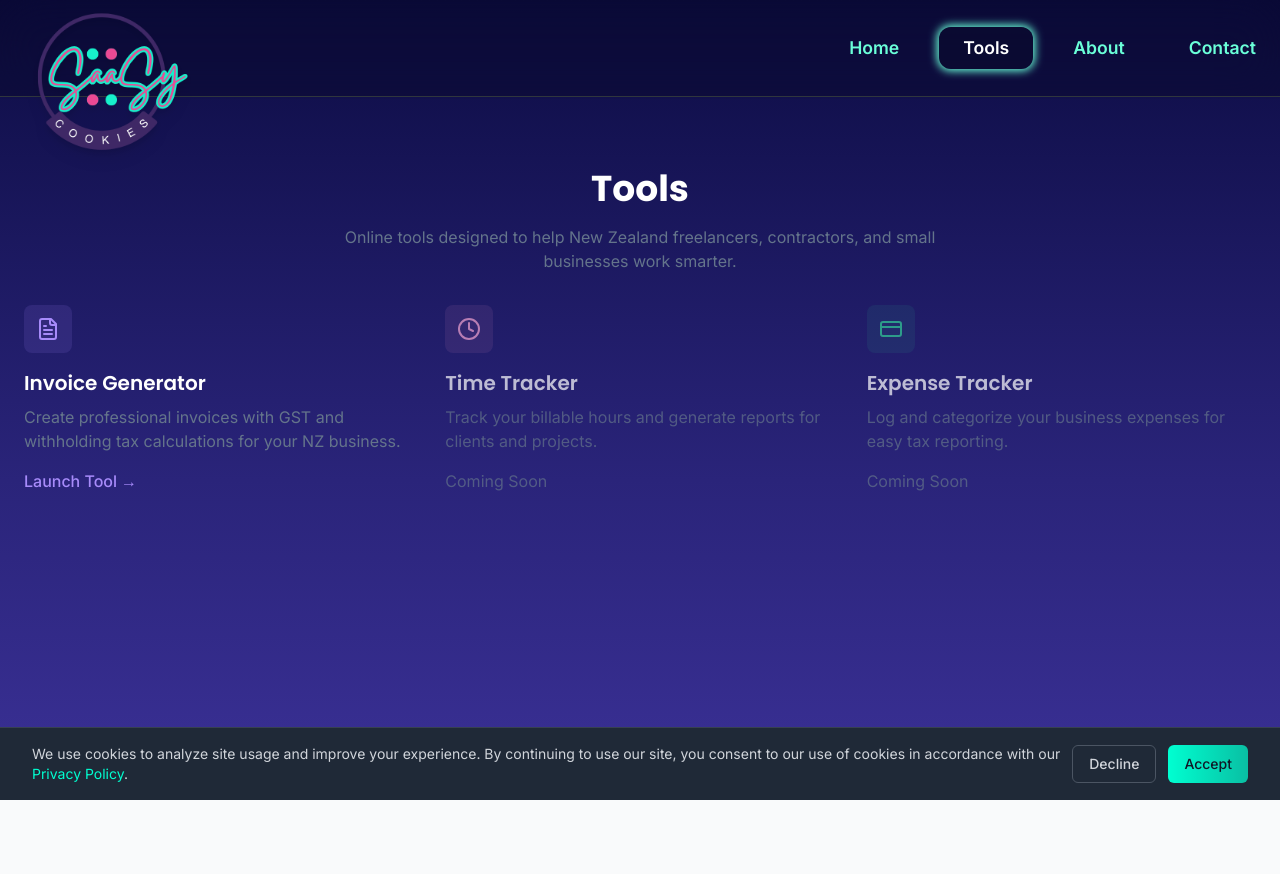
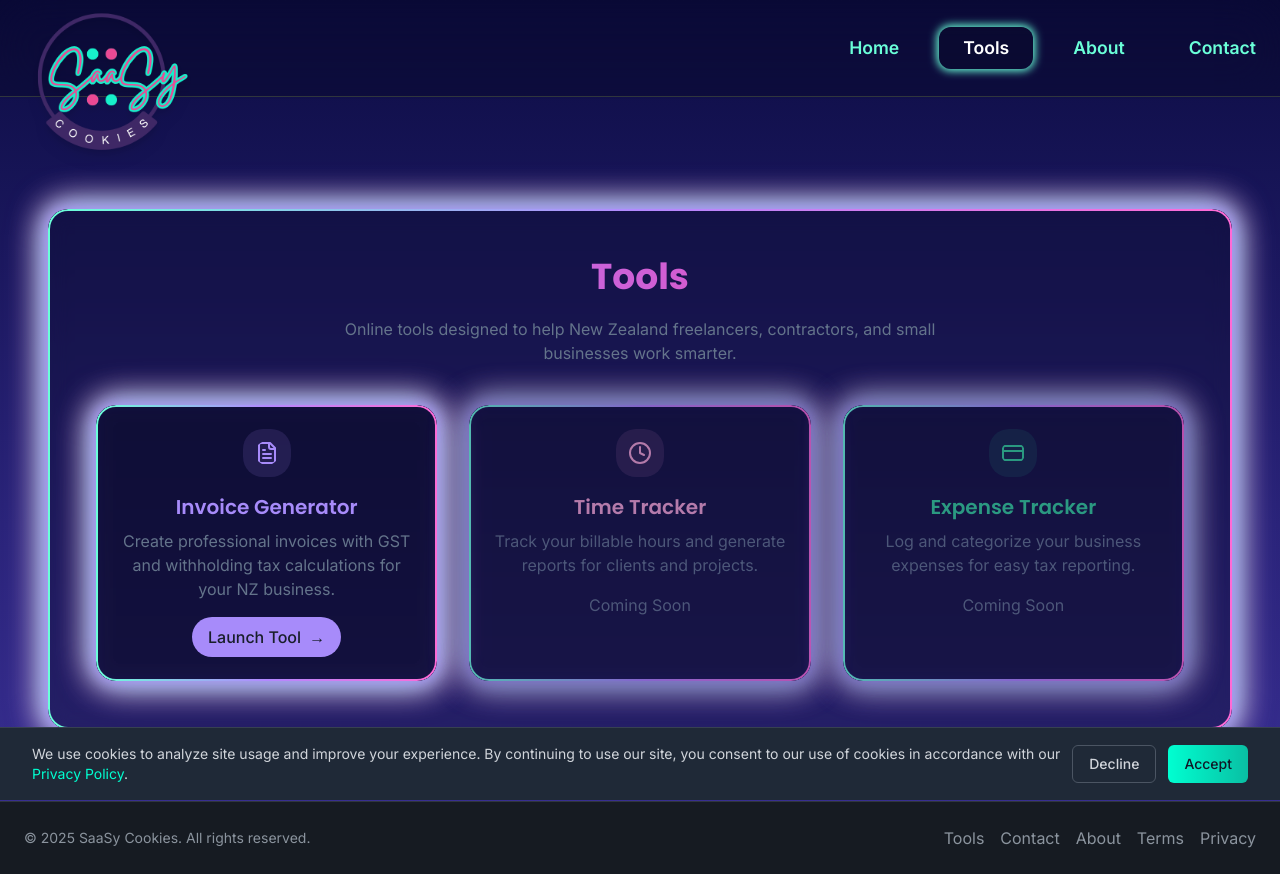
Before and after one commit to msbenioni/saasycookies, a React (Vite) app: page /tools in a window 1280 px wide. Before the commit the page ends 800 px from the top, so only its background shows below. Built offline with nearby package versions, Linux system fonts and the light colour scheme.

Commit message:
all pages redesigned

```diff
--- a/src/layouts/MainLayout.tsx
+++ b/src/layouts/MainLayout.tsx
@@ -62,6 +62,11 @@ const MainLayout: React.FC = () => {
       window.removeEventListener('scroll', handleScroll);
     };
   }, []);
+
+  useEffect(() => {
+    // Instantly scroll to top on route change
+    window.scrollTo({ top: 0, left: 0, behavior: 'auto' });
+  }, [location.pathname]);
 
   return (
     <div className="flex flex-col min-h-screen scroll-gradient text-white font-body">
--- a/src/pages/tools/ToolsPage.tsx
+++ b/src/pages/tools/ToolsPage.tsx
@@ -1,6 +1,7 @@
 import React from 'react';
 import { Link } from 'react-router-dom';
 import { FileText, Clock, CreditCard } from 'lucide-react';
+import GlassCard from '../../components/GlassCard';
 
 const ToolsPage: React.FC = () => {
   const tools = [
@@ -34,21 +35,20 @@ const ToolsPage: React.FC = () => {
   ];
 
   return (
-    <div>
-      <div className="mb-8 text-center">
-        <h1 className="text-4xl font-heading font-bold mb-4">Tools</h1>
+    <div className="max-w-7xl mx-auto px-3 sm:px-4 lg:px-6 py-10">
+      <GlassCard className="p-8 md:p-12">
+        <div className="mb-10 text-center">
+          <h1 className="text-4xl font-heading font-bold mb-4 gradient-heading">Tools</h1>
           <p className="text-text-secondary max-w-2xl mx-auto">
             Online tools designed to help New Zealand freelancers, contractors, and small businesses work smarter.
           </p>
         </div>
-
         <div className="grid grid-cols-1 md:grid-cols-2 lg:grid-cols-3 gap-8">
           {tools.map((tool) => (
             <div
               key={tool.id}
-            className={`brand-card ${
-              tool.available ? `hover:border-[${tool.color}]` : 'opacity-70'
-            } transition-colors duration-300`}
+              className={`glass-card p-6 flex flex-col items-center text-center ${tool.available ? `hover:border-[${tool.color}]` : 'opacity-70'} transition-colors duration-300`}
+              style={tool.available ? { borderColor: tool.color } : {}}
             >
               <div
                 className="h-12 w-12 rounded-lg flex items-center justify-center mb-4"
@@ -56,15 +56,15 @@ const ToolsPage: React.FC = () => {
               >
                 <div style={{ color: tool.color }}>{tool.icon}</div>
               </div>
-            <h3 className="text-xl font-heading font-semibold mb-2">{tool.name}</h3>
+              <h3 className="text-xl font-heading font-semibold mb-2 heading-secondary" style={{ color: tool.color }}>{tool.name}</h3>
               <p className="text-text-secondary mb-4">
                 {tool.description}
               </p>
               {tool.available ? (
                 <Link
                   to={tool.path}
-                className="inline-flex items-center font-medium"
-                style={{ color: tool.color }}
+                  className="saasy-button-primary"
+                  style={{ backgroundColor: tool.color, color: '#181e2a' }}
                 >
                   Launch Tool <span className="ml-1">→</span>
                 </Link>
@@ -76,6 +76,7 @@ const ToolsPage: React.FC = () => {
             </div>
           ))}
         </div>
+      </GlassCard>
     </div>
   );
 };
```
Lines whose indentation alone changed are shown as unchanged.
